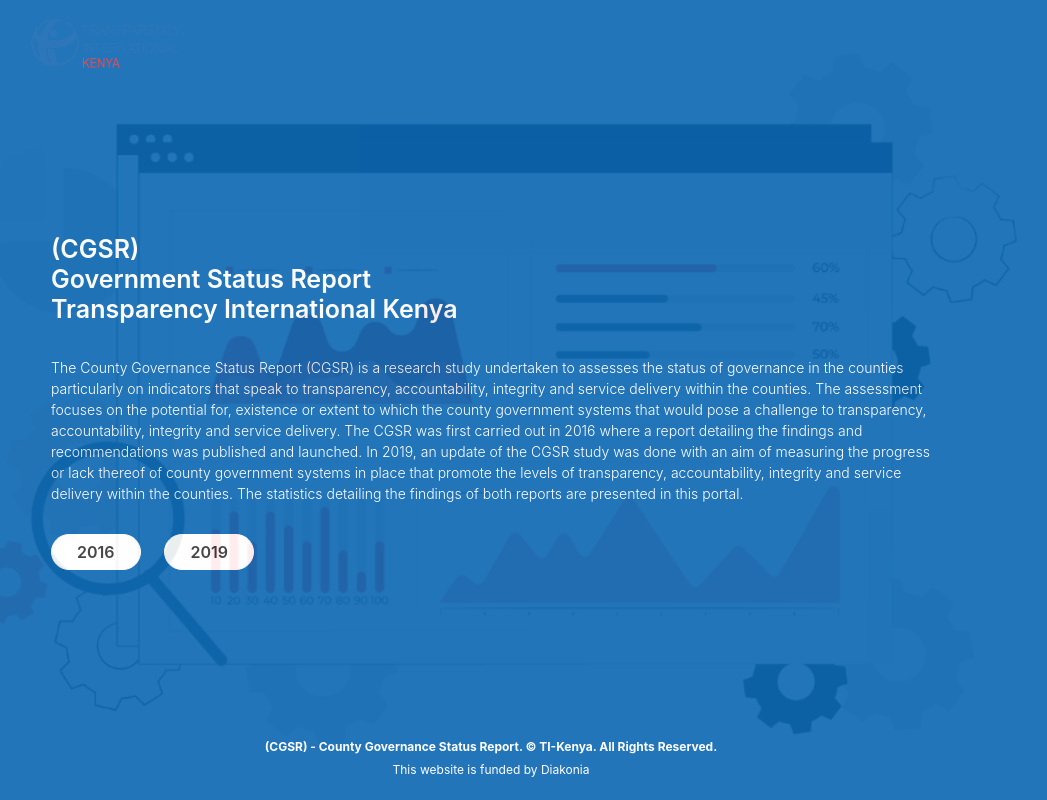
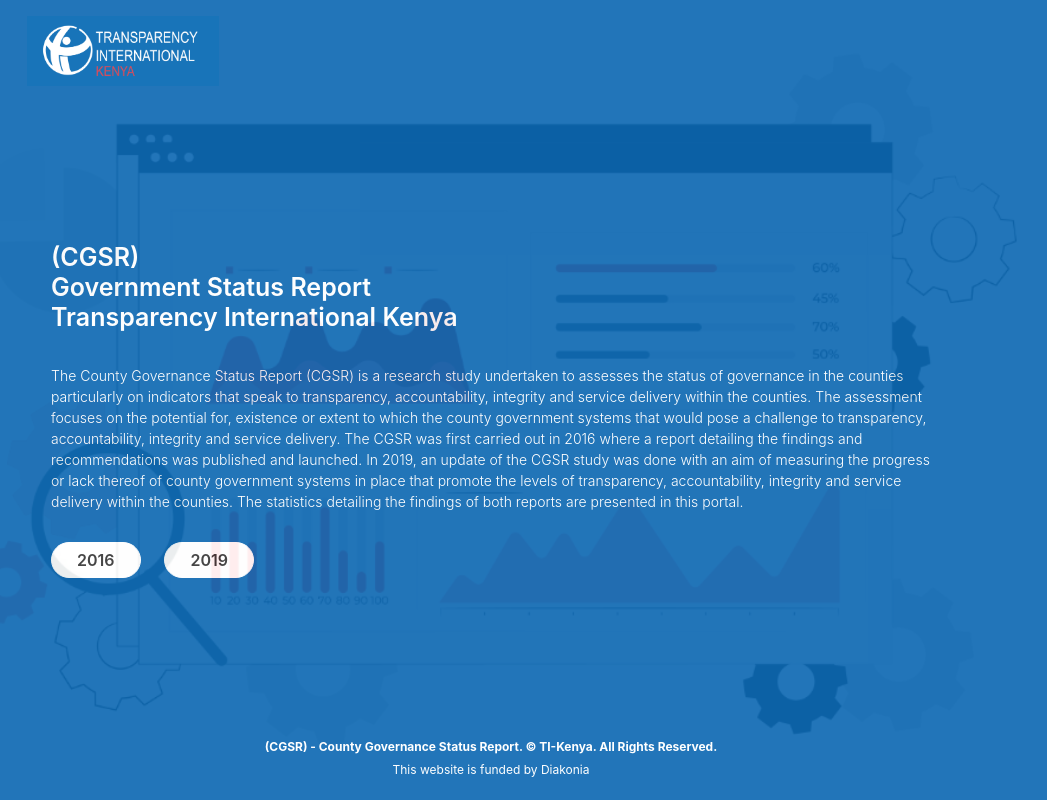
Before and after one commit to mkahara/CGSR-Landing-Page, a plain HTML site: page index.html in a window 1280 px wide. Shown: the whole page, without its empty margins (149-1196 px from the left). Drawn offline with nearby package versions, Linux system fonts and the light colour scheme.

Commit message:
fixed the logo

```diff
--- a/css/cover.css
+++ b/css/cover.css
@@ -98,7 +98,7 @@
 }
 
 .masthead-brand img {
-  height: 55px;
+  height: 70px;
 }
 
 .cover-heading {
--- a/index.html
+++ b/index.html
@@ -22,7 +22,7 @@
         <header class="masthead mb-auto">
           <div class="inner">
             <h3 class="masthead-brand">
-              <img src="img/brand/TILogo.png" />
+              <img src="img/brand/TI-KenyaLogoblue.png" />
             </h3>
             <nav class="nav nav-masthead justify-content-center">
               <a class="nav-link active" href="#">Home</a>
```
Also changed, not shown: img/brand/TI-KenyaLogoblue.png (added), img/brand/TIKenyaLogowhite.png (added).
